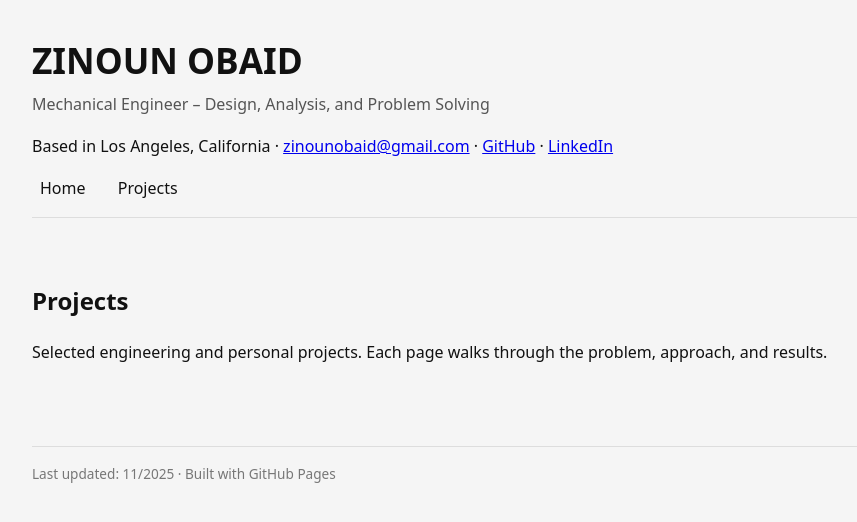
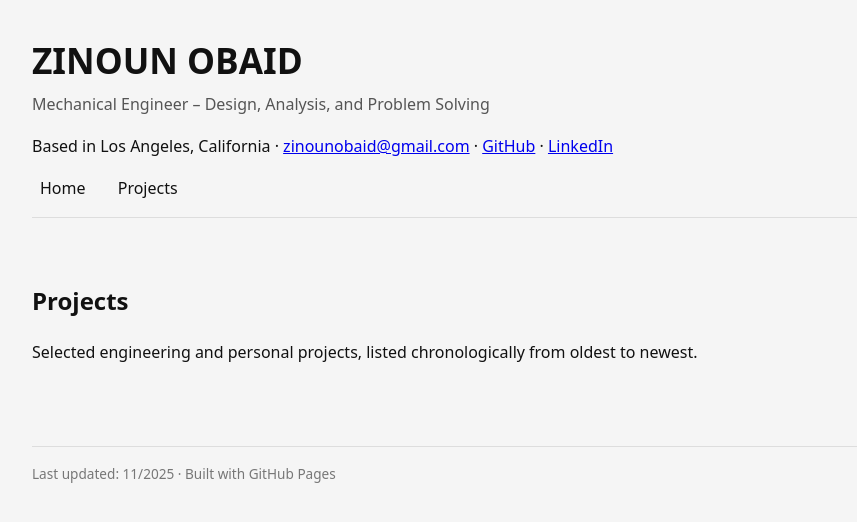
Before and after one commit to zinounobaid/zinounobaid.github.io, a Jekyll site: the page built from projects.html, in a window 1280 px wide. Shown: the top 522 px of the page, without its empty margins (144-1001 px from the left). Built offline with Jekyll 4.4.1, drawn with Linux system fonts in a browser that asks for light colours.

Commit message:
Update project description and sorting method

```diff
--- a/projects.html
+++ b/projects.html
@@ -6,16 +6,21 @@
 <section>
   <h2>Projects</h2>
   <p>
-    Selected engineering and personal projects. Each page walks through the problem, approach, and results.
+    Selected engineering and personal projects, listed chronologically from oldest to newest.
   </p>
 
   <ul class="project-list">
-    {% assign projects = site.pages | where:"in_projects_index", true | sort:"order" %}
+    {% assign projects = site.pages | where:"in_projects_index", true | sort:"date" %}
     {% for project in projects %}
       <li class="project">
         <h3>
           <a href="{{ project.url }}">{{ project.title }}</a>
         </h3>
+
+        {% if project.date %}
+          <p><strong>Date:</strong> {{ project.date | date: "%B %Y" }}</p>
+        {% endif %}
+
         {% if project.summary %}
           <p>{{ project.summary }}</p>
         {% endif %}
```
